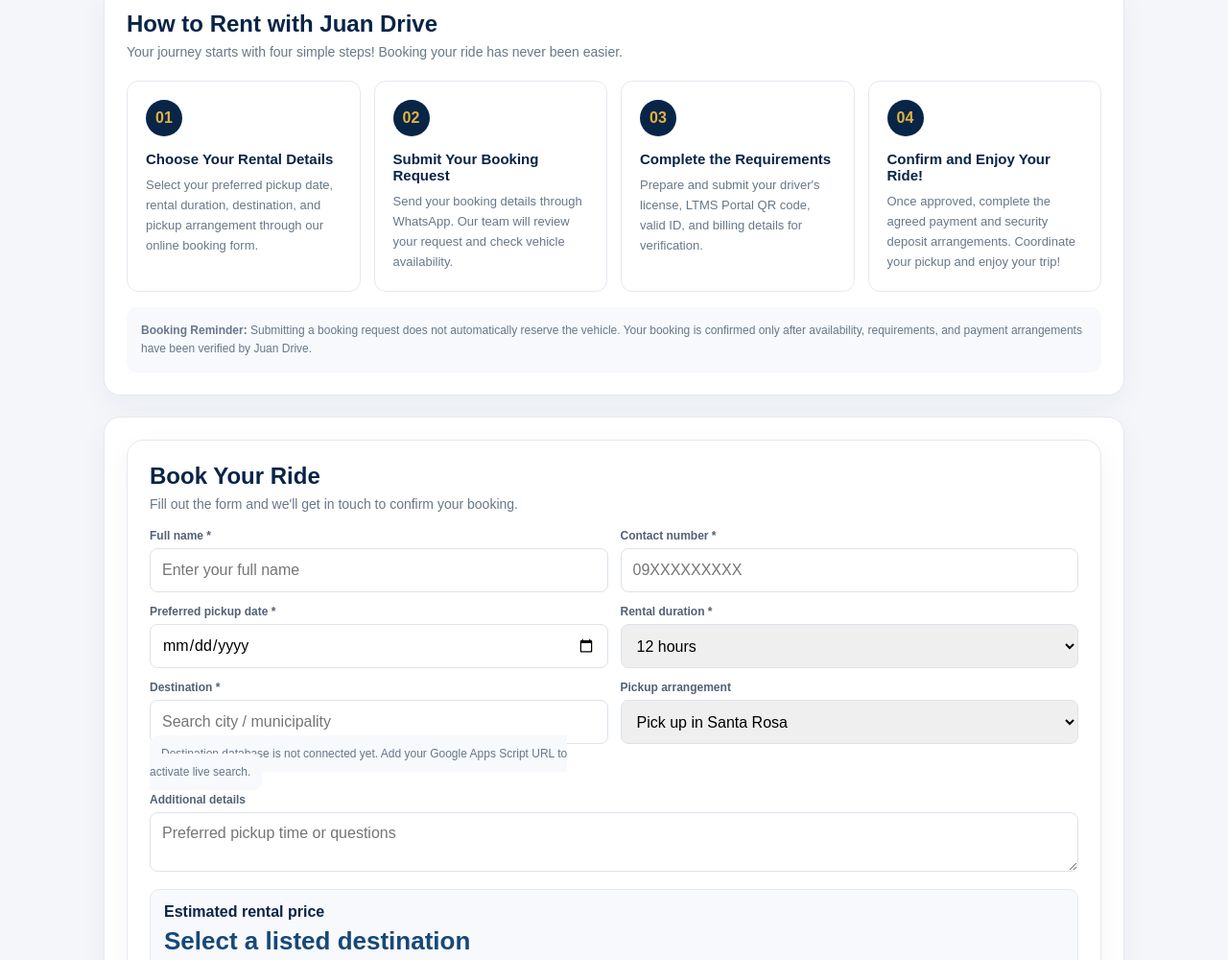
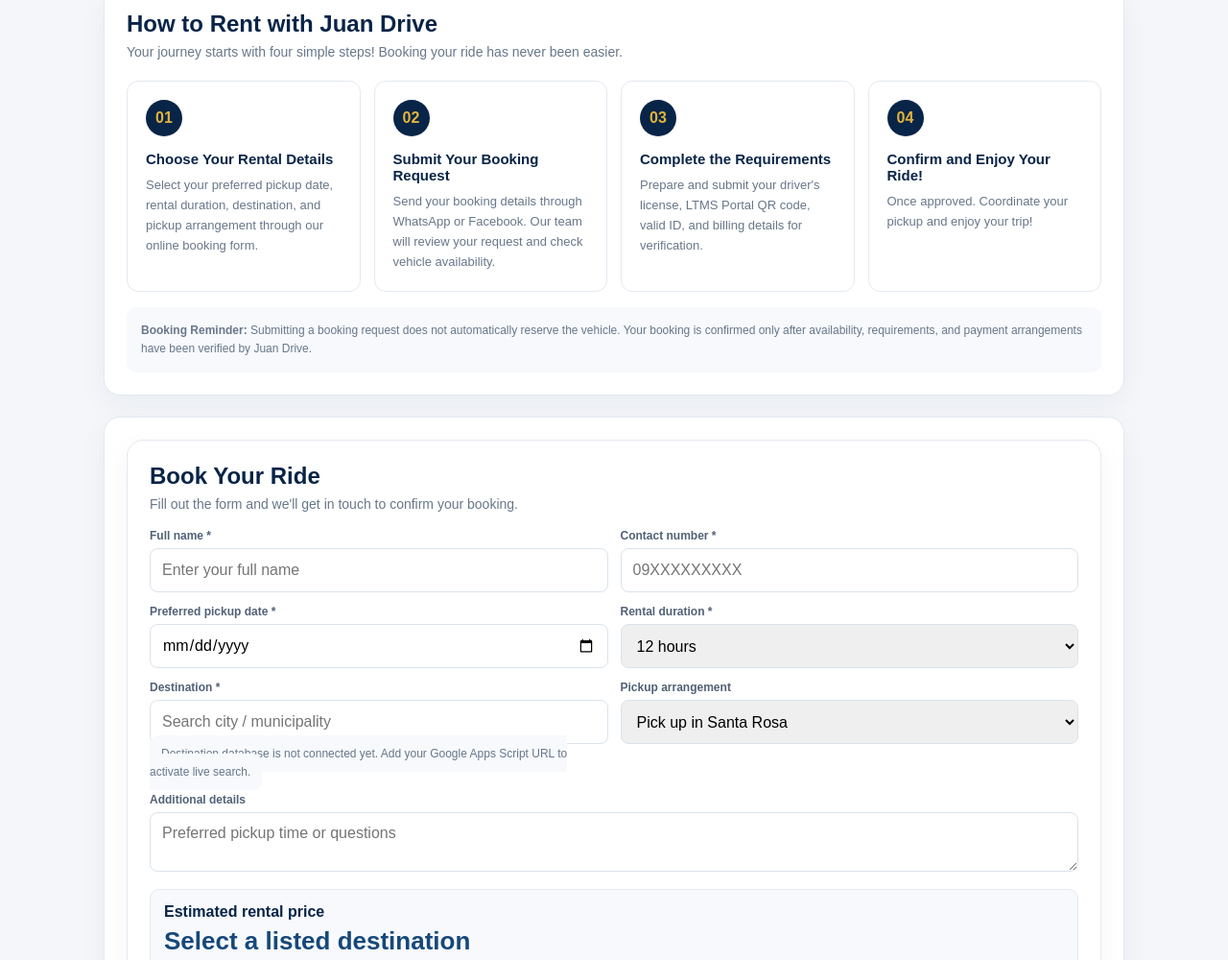
Before and after one commit to jmlavalleph-lab/juandrive, a plain HTML site: page index.html in a window 1280 px wide. Shown: the part 2566-3566 px from the top of the page at 96% size. Drawn offline with Linux system fonts and the light colour scheme; no server answers.

Commit message:
Update index.html

```diff
--- a/index.html
+++ b/index.html
@@ -487,7 +487,7 @@ section[id]{scroll-margin-top:20px}
       <div class="process-number">02</div>
       <h3>Submit Your Booking Request</h3>
       <p>
-        Send your booking details through WhatsApp.
+        Send your booking details through WhatsApp or Facebook.
         Our team will review your request and check
         vehicle availability.
       </p>
@@ -507,8 +507,7 @@ section[id]{scroll-margin-top:20px}
       <div class="process-number">04</div>
       <h3>Confirm and Enjoy Your Ride!</h3>
       <p>
-        Once approved, complete the agreed payment
-        and security deposit arrangements. Coordinate
+        Once approved. Coordinate
         your pickup and enjoy your trip!
       </p>
     </div>
```
